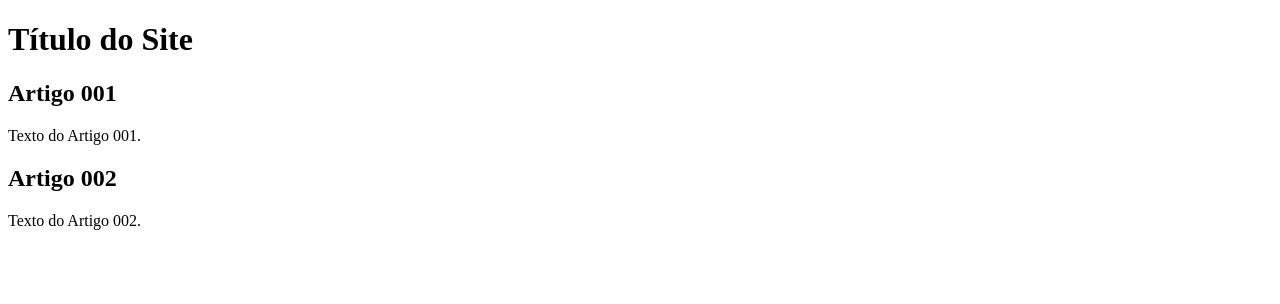
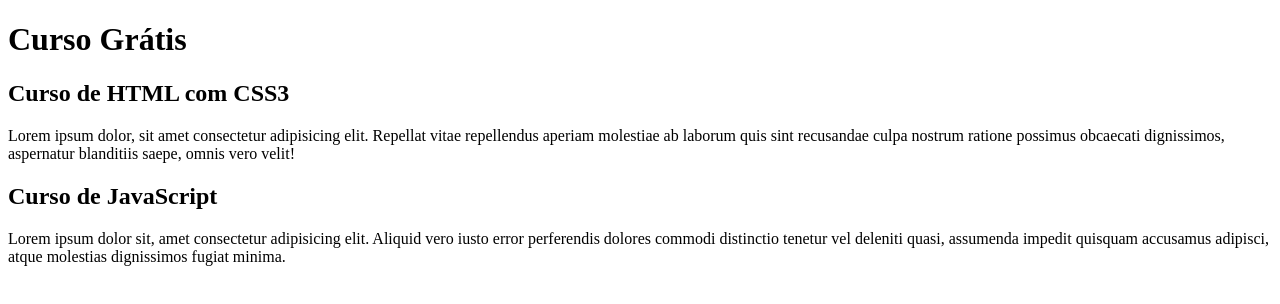
Before and after one commit to RobsonLeal/projeto-site, a plain HTML site: page index.html in a window 1280 px wide. Drawn offline with Linux system fonts and the light colour scheme.

Commit message:
comecei a criar o conteudo

```diff
--- a/index.html
+++ b/index.html
@@ -8,15 +8,15 @@
 </head>
 <body>
     <header>
-        <h1>Título do Site</h1>
+        <h1>Curso Grátis</h1>
     </header>
     <article>
-        <h2>Artigo 001</h2>
-        <p>Texto do Artigo 001.</p>
+        <h2>Curso de HTML com CSS3</h2>
+        <p>Lorem ipsum dolor, sit amet consectetur adipisicing elit. Repellat vitae repellendus aperiam molestiae ab laborum quis sint recusandae culpa nostrum ratione possimus obcaecati dignissimos, aspernatur blanditiis saepe, omnis vero velit!</p>
     </article>
     <article>
-        <h2>Artigo 002</h2>
-        <p>Texto do Artigo 002.</p>
+        <h2>Curso de JavaScript</h2>
+        <p>Lorem ipsum dolor sit, amet consectetur adipisicing elit. Aliquid vero iusto error perferendis dolores commodi distinctio tenetur vel deleniti quasi, assumenda impedit quisquam accusamus adipisci, atque molestias dignissimos fugiat minima.</p>
     </article>
 </body>
 </html>
```
